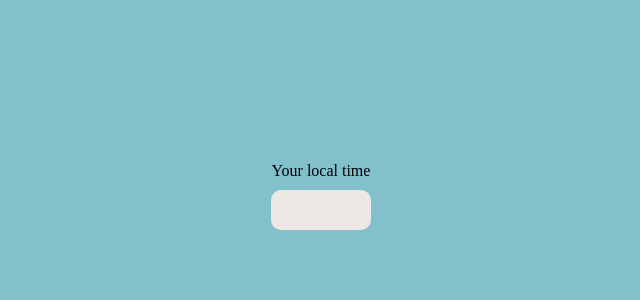
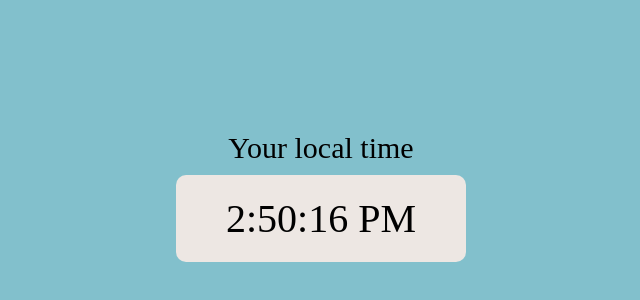
Before and after one commit to thevaishndra/javascript-learn, a plain HTML site: page project14/digitalClock/digi.html in a window 1280 px wide. Shown: the part 212-512 px from the top of the page, without its empty margins (319-959 px from the left). Drawn offline with Linux system fonts and the light colour scheme.

Commit message:
js project3

```diff
--- a/project14/digitalClock/digi.css
+++ b/project14/digitalClock/digi.css
@@ -11,6 +11,10 @@ body {
     flex-direction: column;
 }
 
+#banner{
+    font-size: 30px;
+}
+
 #clock {
     font-size: 40px;
     background-color: #EDE7E3;
--- a/project14/digitalClock/digi.js
+++ b/project14/digitalClock/digi.js
@@ -0,0 +1,10 @@
+const clock = document.querySelector('#clock');
+
+//we want to make our time run continously not only when we open browser
+//control events in js => setInterval
+setInterval(function(){
+    let date = new Date();
+// console.log(date);//date, day, time //refer maths5.js
+// console.log(date.toLocaleTimeString());//printing time, converting into string
+clock.innerHTML = date.toLocaleTimeString();
+}, 1000)//1000 mili sec = 1sec
```
